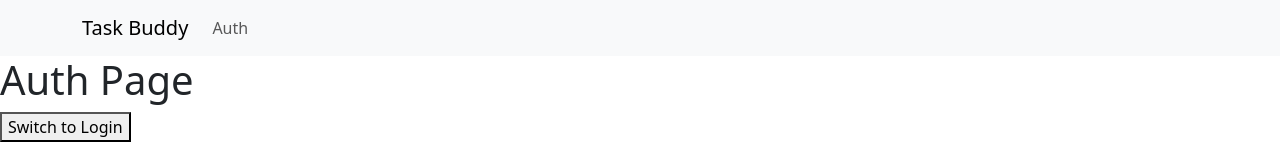
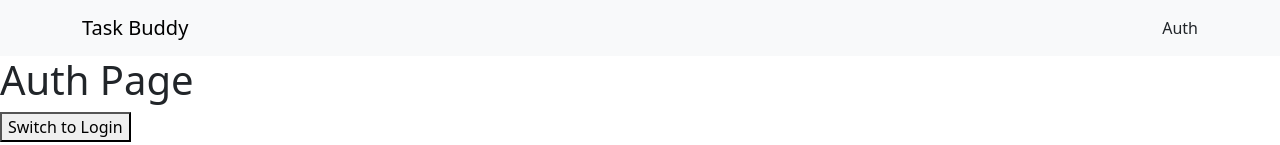
Before and after one commit to abhinabadutta2019/MERN-React-frontend-try, a React (Create React App) app: page /auth in a window 1280 px wide. Shown: the top 145 px of the page. Built offline with nearby package versions, Linux system fonts and the light colour scheme.

Commit message:
react-bootstrap installed

```diff
--- a/package.json
+++ b/package.json
@@ -8,6 +8,7 @@
     "@testing-library/user-event": "^13.5.0",
     "bootstrap": "^5.3.2",
     "react": "^18.2.0",
+    "react-bootstrap": "^2.9.1",
     "react-dom": "^18.2.0",
     "react-router-dom": "^6.16.0",
     "react-scripts": "5.0.1",
--- a/src/components/Navbar.js
+++ b/src/components/Navbar.js
@@ -1,13 +1,12 @@
+import React from "react";
 import { Link } from "react-router-dom";
 import { useContext } from "react";
 import { AuthContext } from "../context/AuthContext";
-//
-// import Navbar from 'react-bootstrap/Navbar';
-// import Container from "react-bootstrap/Container";
-// import Nav from "react-bootstrap/Nav";
-//
+import Navbar from "react-bootstrap/Navbar";
+import Nav from "react-bootstrap/Nav";
+import Button from "react-bootstrap/Button";
 
-const Navbar = () => {
+const CustomNavbar = () => {
   const { logout, user } = useContext(AuthContext);
 
   const logoutHandler = () => {
@@ -15,61 +14,41 @@ const Navbar = () => {
   };
 
   return (
-    <nav className="navbar navbar-expand-lg navbar-light bg-light">
+    <Navbar bg="light" expand="lg">
       <div className="container">
-        <Link to="/nebula" className="navbar-brand">
+        <Navbar.Brand as={Link} to="/nebula">
           Task Buddy
-        </Link>
+        </Navbar.Brand>
 
-        <button
-          className="navbar-toggler"
-          type="button"
-          data-bs-toggle="collapse"
-          data-bs-target="#navbarNav"
-          aria-controls="navbarNav"
-          aria-expanded="false"
-          aria-label="Toggle navigation"
-        >
-          <span className="navbar-toggler-icon"></span>
-        </button>
+        <Navbar.Toggle aria-controls="basic-navbar-nav" />
 
-        <div className="collapse navbar-collapse" id="navbarNav">
-          <ul className="navbar-nav">
+        <Navbar.Collapse id="basic-navbar-nav">
+          <Nav className="me-auto">
             {user && (
               <>
-                <li className="nav-item">
-                  <Link to="/CreateForm" className="nav-link">
-                    Create Task
-                  </Link>
-                </li>
-                <li className="nav-item">
-                  <Link to="/nebula" className="nav-link">
-                    Task Details
-                  </Link>
-                </li>
+                <Nav.Link as={Link} to="/CreateForm">
+                  Create Task
+                </Nav.Link>
+                <Nav.Link as={Link} to="/nebula">
+                  Task Details
+                </Nav.Link>
               </>
             )}
-          </ul>
+          </Nav>
 
-          {user && (
-            <button className="btn btn-outline-danger" onClick={logoutHandler}>
+          {user ? (
+            <Button variant="outline-danger" onClick={logoutHandler}>
               Logout
-            </button>
+            </Button>
+          ) : (
+            <Nav.Link as={Link} to="/auth">
+              Auth
+            </Nav.Link>
           )}
-
-          {!user && (
-            <ul className="navbar-nav">
-              <li className="nav-item">
-                <Link to="/auth" className="nav-link">
-                  Auth
-                </Link>
-              </li>
-            </ul>
-          )}
-        </div>
+        </Navbar.Collapse>
       </div>
-    </nav>
+    </Navbar>
   );
 };
 
-export default Navbar;
+export default CustomNavbar;
```
Also changed, not shown: 1 other file (tests, documents, lock files or other folders).
